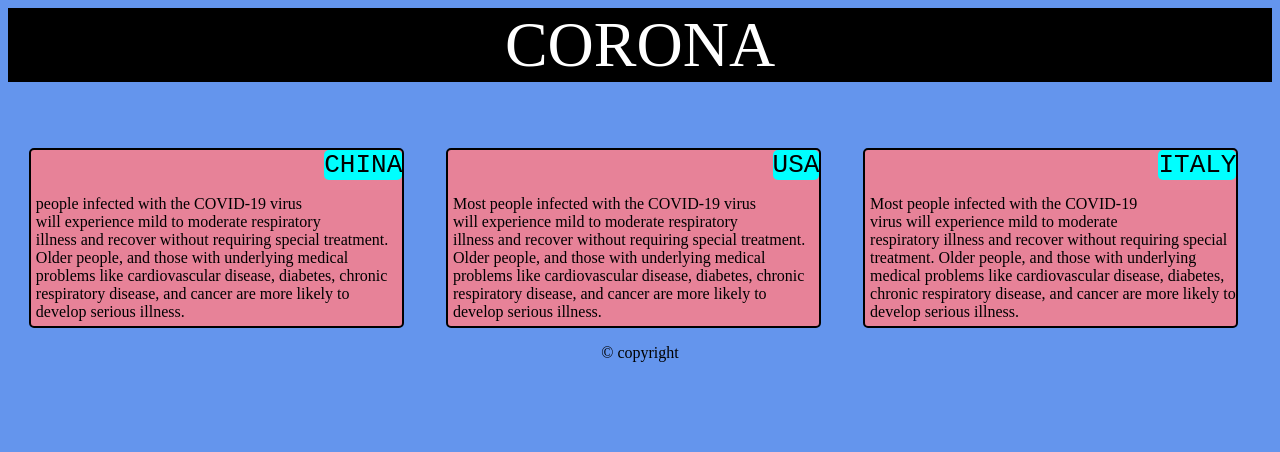
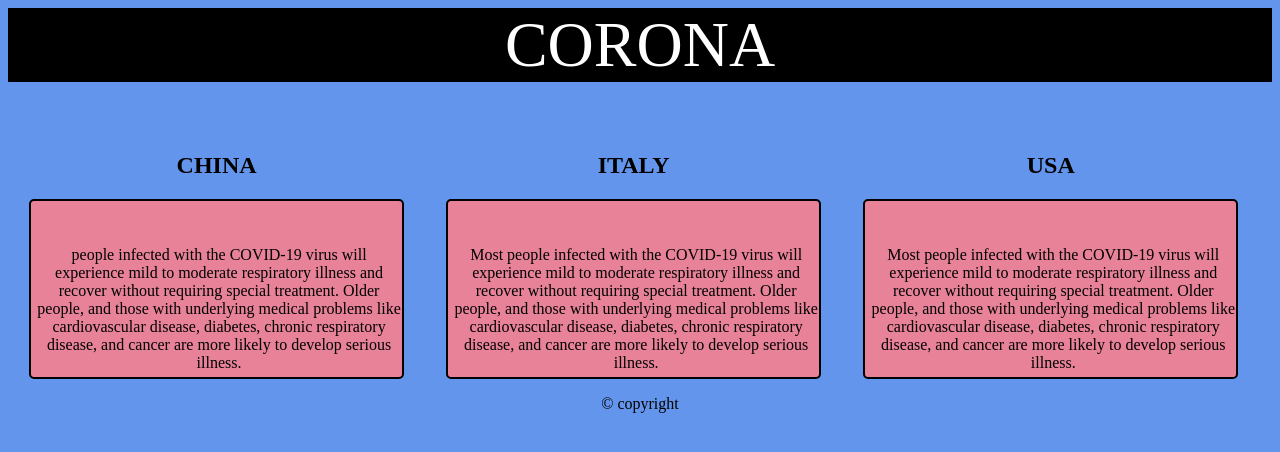
Before and after one commit to vickysk/coursera, a plain HTML site: page site/index.html in a window 1280 px wide. Drawn offline with Linux system fonts and the light colour scheme.

Commit message:
just adding few styles

```diff
--- a/site/index.html
+++ b/site/index.html
@@ -2,7 +2,7 @@
 
 <head>
     <meta charset="utf-8">
-    <title>CORONA</title>
+    <title>week2Assignment</title>
     <meta name="viewport" content="width=device-width, initial-scale=1">
     <link rel="stylesheet" href="styles.css" type="text/css">
     <header>CORONA</header>
@@ -12,22 +12,31 @@
 
     <div class="row">
         <div class="col-lg-4 col-md-6 col-sm-12">
-
-            <p><span>CHINA</span> people infected with the COVID-19 virus will experience mild to moderate respiratory illness and recover without requiring special treatment. Older people, and those with underlying medical problems like cardiovascular disease,
-                diabetes, chronic respiratory disease, and cancer are more likely to develop serious illness.</p>
+            <section>
+                <h2 id="china">CHINA</h2>
+                <p> people infected with the COVID-19 virus will experience mild to moderate respiratory illness and recover without requiring special treatment. Older people, and those with underlying medical problems like cardiovascular disease, diabetes,
+                    chronic respiratory disease, and cancer are more likely to develop serious illness.</p>
+            </section>
         </div>
         <div class="col-lg-4 col-md-6 col-sm-12">
-            <p><span>USA</span>Most people infected with the COVID-19 virus will experience mild to moderate respiratory illness and recover without requiring special treatment. Older people, and those with underlying medical problems like cardiovascular
-                disease, diabetes, chronic respiratory disease, and cancer are more likely to develop serious illness.</p>
+            <section>
+                <h2 id="italy">ITALY</h2>
+                <p>Most people infected with the COVID-19 virus will experience mild to moderate respiratory illness and recover without requiring special treatment. Older people, and those with underlying medical problems like cardiovascular disease, diabetes,
+                    chronic respiratory disease, and cancer are more likely to develop serious illness.</p>
+            </section>
+
         </div>
-        <div class="col-lg-4 col-md-6 col-sm-12">
-            <p><span>ITALY</span>Most people infected with the COVID-19 virus will experience mild to moderate respiratory illness and recover without requiring special treatment. Older people, and those with underlying medical problems like cardiovascular
-                disease, diabetes, chronic respiratory disease, and cancer are more likely to develop serious illness.</p>
+        <div class="col-lg-4 col-md-12 col-sm-12">
+            <section>
+                <h2 id="usa">USA</h2>
+                <p>Most people infected with the COVID-19 virus will experience mild to moderate respiratory illness and recover without requiring special treatment. Older people, and those with underlying medical problems like cardiovascular disease, diabetes,
+                    chronic respiratory disease, and cancer are more likely to develop serious illness.</p>
+            </section>
         </div>
 
 
 
-        <section>
+        <section id="footer">
             <footer>&copy; copyright</footer>
         </section>
     </div>
```
